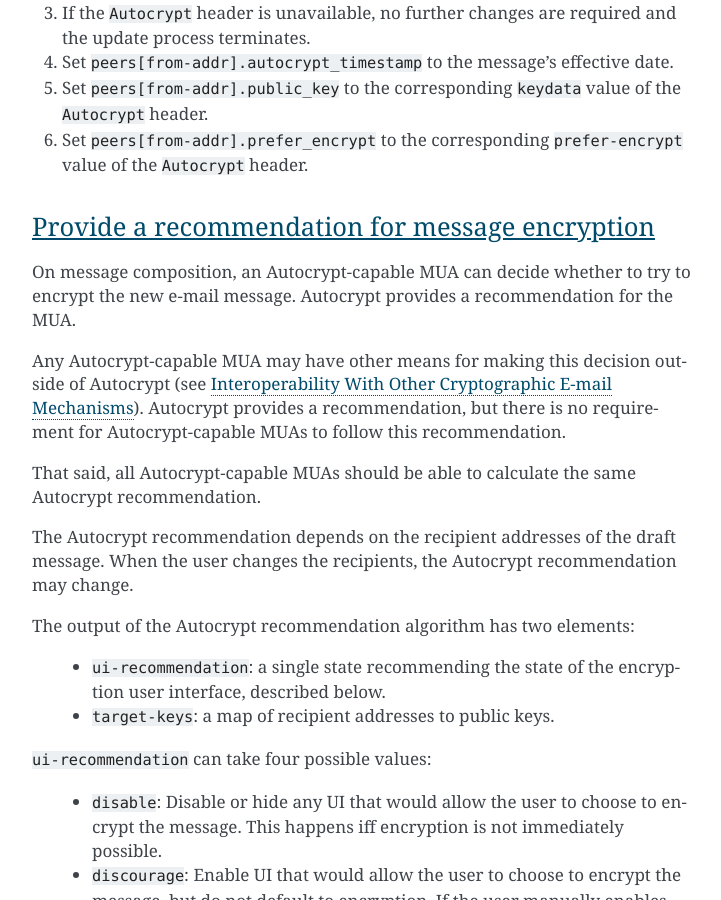
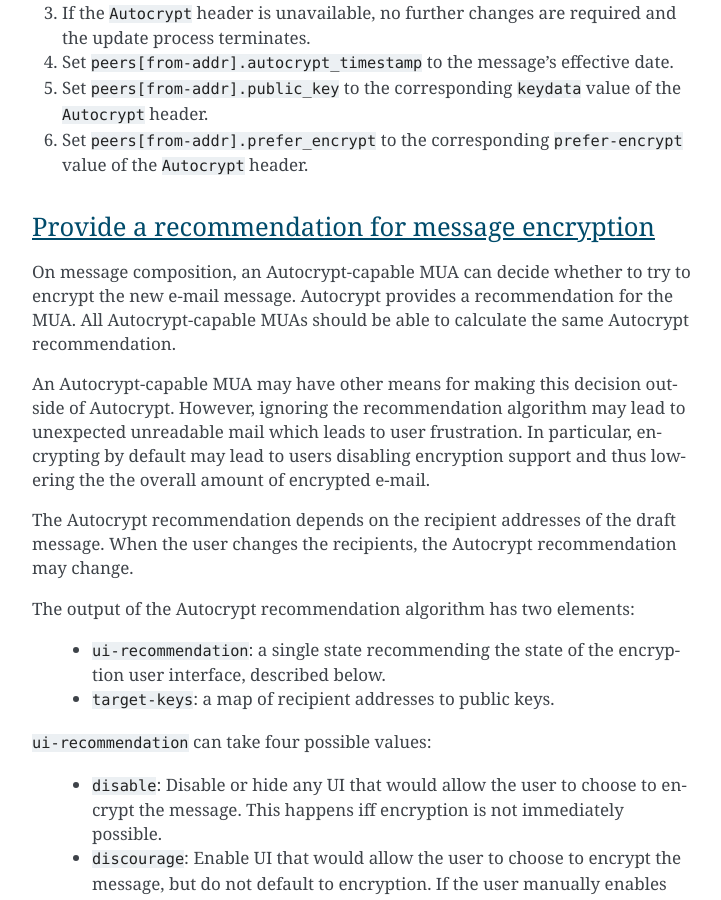
Before and after one commit to autocrypt/autocrypt, a Sphinx documentation site: the page built from doc/level1.rst, in a window 1280 px wide and 900 px high, scrolled down 8697 px. Shown: the whole window, without its empty margins (388-1109 px from the left). Built offline with Sphinx 7.4.7, drawn with Linux system fonts in a browser that asks for light colours.

Commit message:
slightly change reasoning around recommendation and how MUAs should treat it. Also drop the reference to "other-crypto-op.rst" which is an unfinished not too useful doc -- which is irritating if it's references from the spec.

```diff
--- a/doc/level1.rst
+++ b/doc/level1.rst
@@ -412,15 +412,15 @@ Provide a recommendation for message encryption
 On message composition, an Autocrypt-capable MUA
 can decide whether to try to encrypt the new e-mail
 message.  Autocrypt provides a recommendation for the MUA.
+All Autocrypt-capable MUAs should be able to calculate the same
+Autocrypt recommendation.
 
-Any Autocrypt-capable MUA may have other means for making this
-decision outside of Autocrypt (see :doc:`other-crypto-interop`).
-Autocrypt provides a recommendation, but there is no
-requirement for Autocrypt-capable MUAs to follow this
-recommendation.
-
-That said, all Autocrypt-capable MUAs should be able to calculate
-the same Autocrypt recommendation.
+An Autocrypt-capable MUA may have other means for making this
+decision outside of Autocrypt. However, ignoring the recommendation
+algorithm may lead to unexpected unreadable mail which leads to
+user frustration.  In particular, encrypting by default may lead
+to users disabling encryption support and thus lowering the
+the overall amount of encrypted e-mail.
 
 The Autocrypt recommendation depends on the recipient
 addresses of the draft message.  When the user changes the
```
